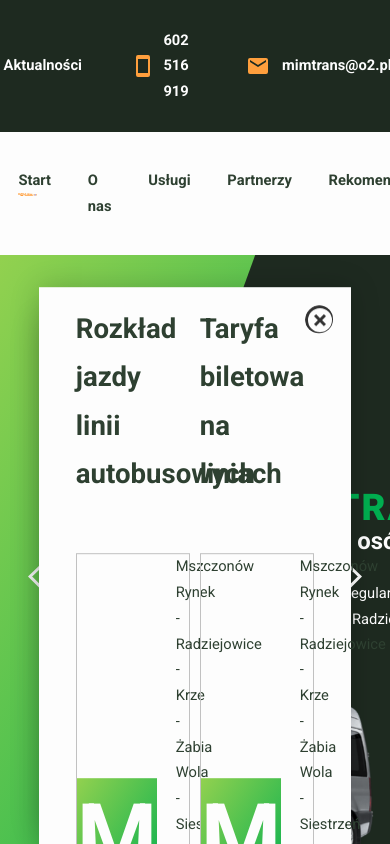
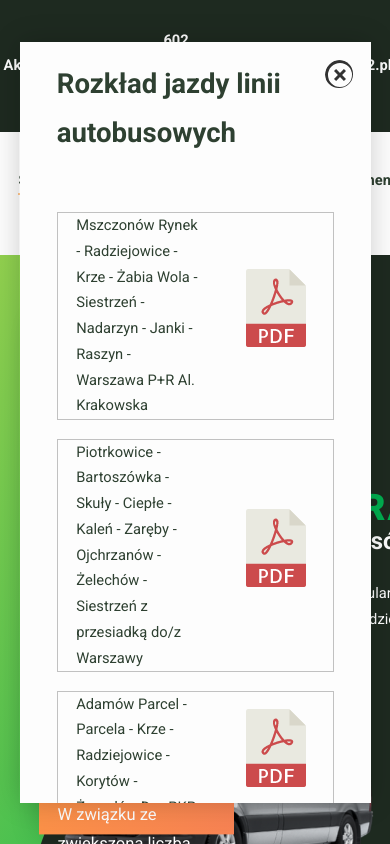
Before and after one commit to KrzysztofGrudzien/mimtrans-landing-page, a React (Create React App) app: page / in a window 390 px wide. Shown: the top 844 px of the page. Built offline with nearby package versions, Linux system fonts and the light colour scheme.

Commit message:
add RWD breakpoints for timetable component

```diff
--- a/src/scss/layout/_timetable.scss
+++ b/src/scss/layout/_timetable.scss
@@ -3,19 +3,25 @@
     box-shadow: 0 0 3rem rgba(0, 0, 0, 0.2);
     height: 90%;
     left: 50%;
-    position: absolute;
+    position: fixed;
     padding: 2rem 4rem;
+    overflow-y: scroll;
     top: 50%;
     transform: translate(-50%, -50%);
-    width: 80%;
+    width: 90%;
     z-index: 101;
 
-    &-buses {
-        width: 48%;
+    @media (max-width: 1280px) {
+        flex-direction: column;
     }
 
+    &-buses,
     &-tickets {
         width: 48%;
+
+        @media (max-width: 1280px) {
+            width: 100%;
+        }
     }
 
     &-title {
@@ -43,6 +49,13 @@
 
     &-img {
         cursor: pointer;
+    }
+
+    &-gradient,
+    &-info {
+        @media (max-width: 768px) {
+            display: none;
+        }
     }
 
     &-info {
```
